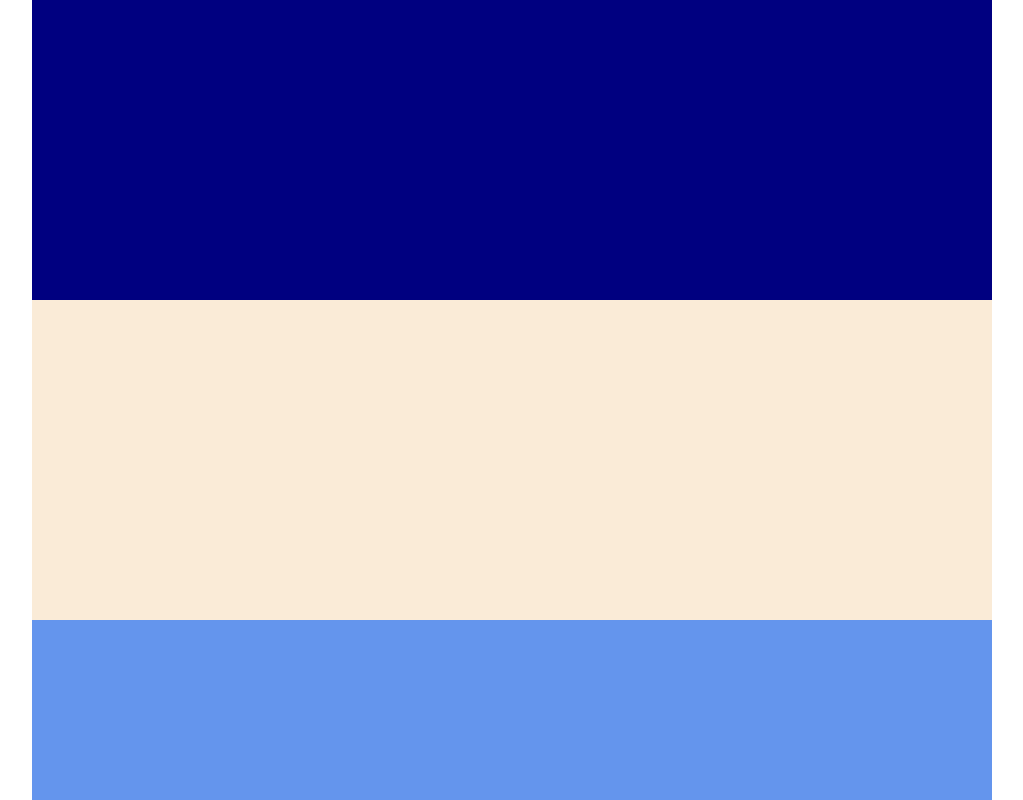
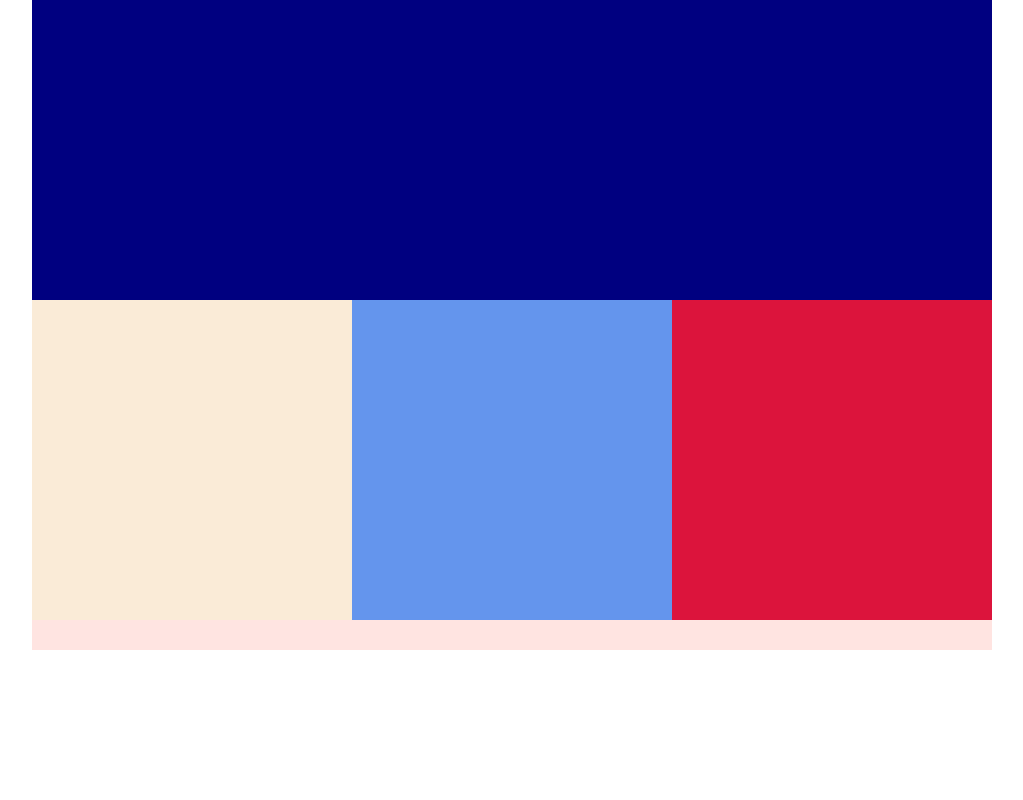
Before and after one commit to k-selcher/coding-responsive-websites, a plain HTML site: page colors-starter/03.01-206-colors-starter/index.html in a window 1280 px wide. Shown: the top 800 px of the page, without its empty margins (128-1151 px from the left). Drawn offline with Linux system fonts and the light colour scheme.

Commit message:
Changed Width Percentages of Tablet and Desktop Columns

```diff
--- a/colors-starter/03.01-206-colors-starter/css/main.css
+++ b/colors-starter/03.01-206-colors-starter/css/main.css
@@ -65,14 +65,17 @@ footer {
 
   #column-1 {
     background-color: blue;
+    width: 50%;
   }
 
   #column-2 {
     background-color: blanchedalmond;
+    width: 50%;
   }
 
   #column-3 {
     background-color: darkblue;
+    width: 100%;
   }
 
   footer {
@@ -90,14 +93,17 @@ footer {
 
   #column-1 {
     background-color: antiquewhite;
+    width: 33.333%;
   }
 
   #column-2 {
     background-color: cornflowerblue;
+    width: 33.333%;
   }
 
   #column-3 {
     background-color: crimson;
+    width: 33.333%;
   }
 
   footer {
```
